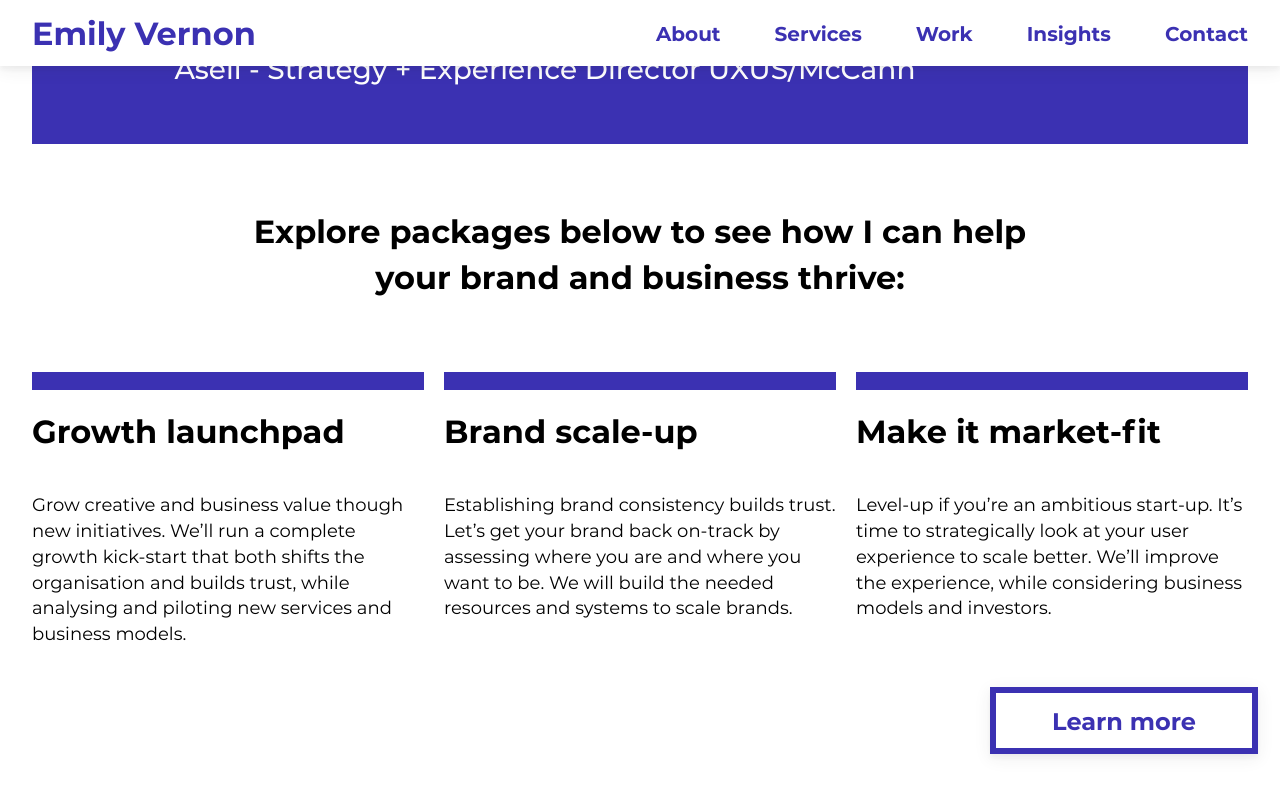
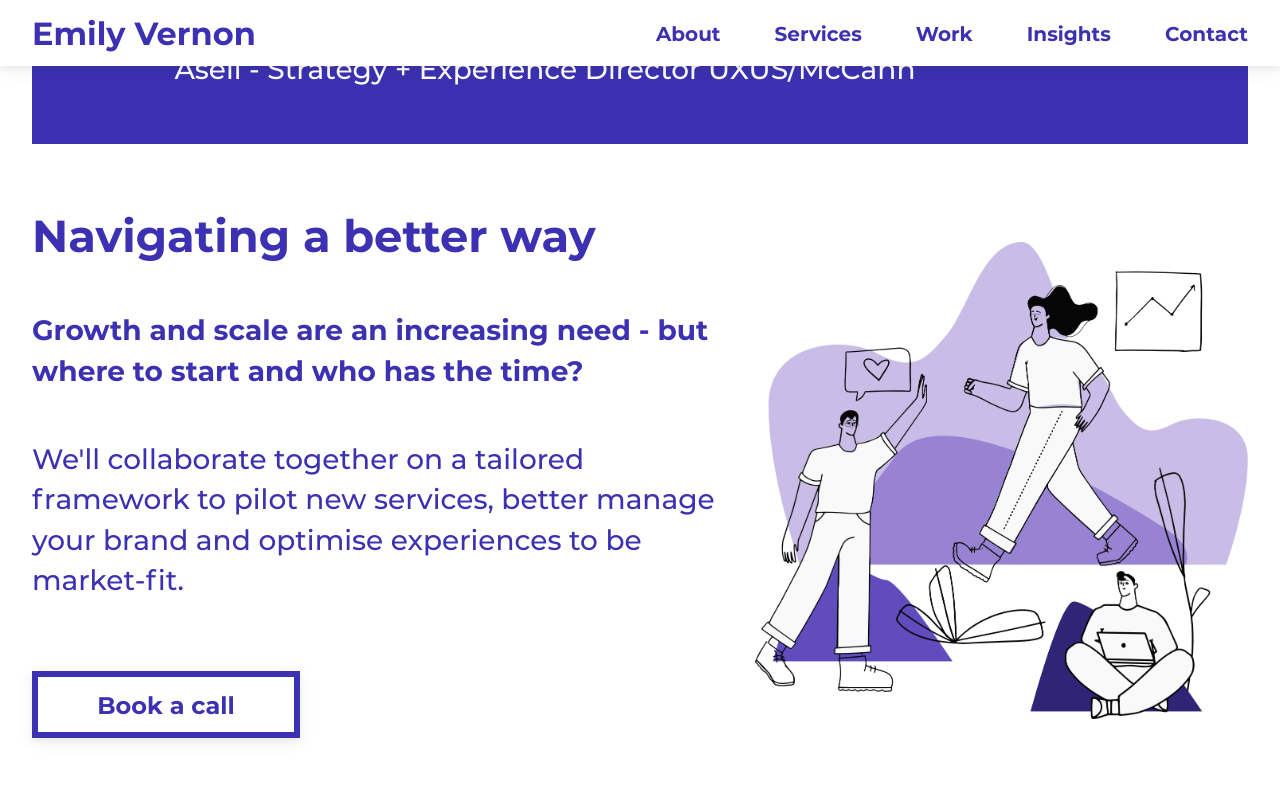
Before and after one commit to emilygv/emilyvernon.com, a Jekyll site: the page built from index.md, in a window 1280 px wide and 900 px high, scrolled down 2522 px. Shown: the top 796 px of the window. Built offline with Jekyll 4.4.1, drawn with Linux system fonts in a browser that asks for light colours; some of the changed text lies outside the part shown.

Commit message:
Update index.md
Move section up

```diff
--- a/index.md
+++ b/index.md
@@ -34,6 +34,16 @@ content="Emily is an all-round strategy powerhouse, combining in-depth analytica
 reference="Asell - Strategy + Experience Director UXUS/McCann"
 %}
 
+{% include hero_intro.html
+title= "Navigating a better way"
+subtitle= "Growth and scale are an increasing need - but where to start and who has the time?"
+description= "We'll collaborate together on a tailored framework to pilot new services, better manage your brand and optimise experiences to be market-fit."
+image= "/assets/images/homepage_hero.png"
+button_title= "Book a call" button_link= "https://calendly.com/emilygvernon/30min"
+button_link_new_window= true
+class="mb-6"
+%}
+
 {% include post_cards.html
 title= "Explore packages below to see how I can help your brand and business thrive:"
 posts=site.data.service_package_intros
@@ -50,13 +60,3 @@ link="/services/" link_title="Learn more"
 ## Latest insights
 
 {% include post_cards.html posts=site.posts limit=3 link="/insights/" link_title="Keep reading" %}
-
-{% include hero_intro.html
-title= "Navigating a better way"
-subtitle= "Growth and scale are an increasing need - but where to start and who has the time?"
-description= "We'll collaborate together on a tailored framework to pilot new services, better manage your brand and optimise experiences to be market-fit."
-image= "/assets/images/homepage_hero.png"
-button_title= "Book a call" button_link= "https://calendly.com/emilygvernon/30min"
-button_link_new_window= true
-class="mb-6"
-%}
```
